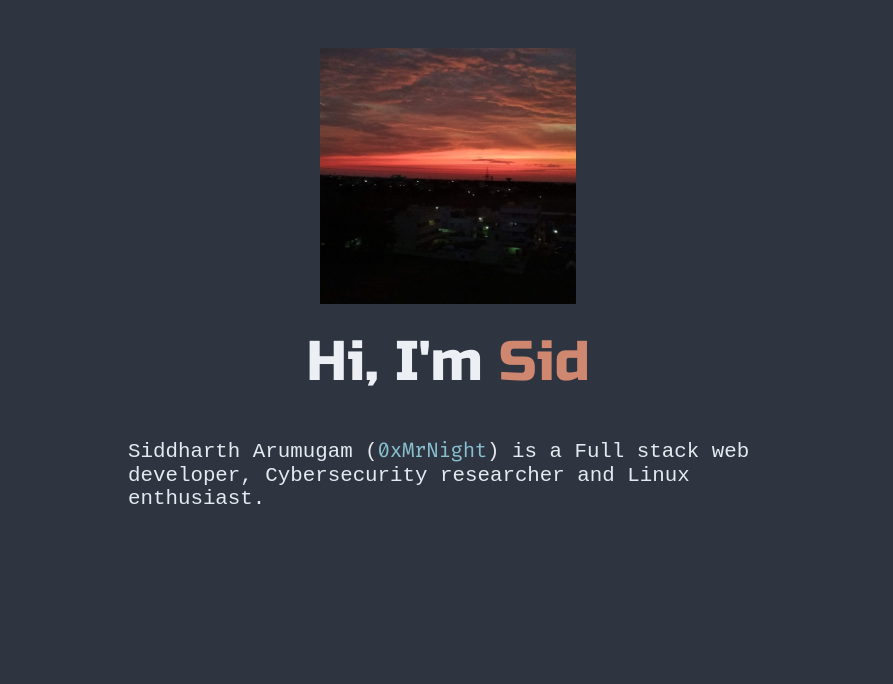
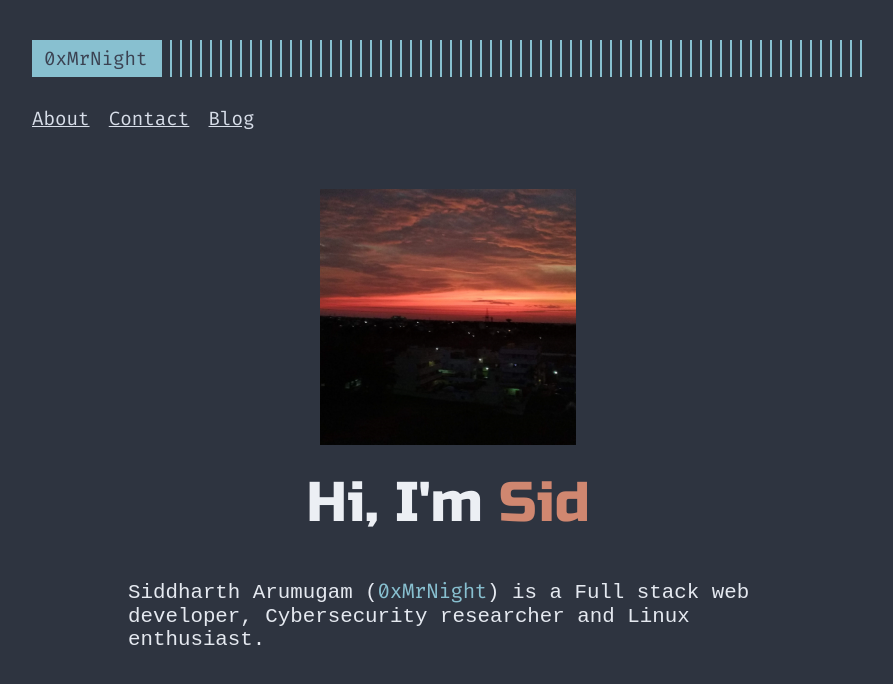
Before and after one commit to 0xMrNight/portfolio-old, a Next.js app: page / in a window 1280 px wide. Shown: the top 684 px of the page, without its empty margins (192-1085 px from the left). Built offline with nearby package versions, Linux system fonts and the light colour scheme.

Commit message:
Import header

```diff
--- a/pages/404.js
+++ b/pages/404.js
@@ -1,4 +1,5 @@
 import styles from "../styles/404.module.css";
+import Header from "../components/Header";
 import Head from "next/head";
 import Link from "next/link";
 
@@ -9,6 +10,7 @@ export default function custom404() {
         <meta name="robots" content="noindex" />
         <title> 404 - Page Not Found </title>
       </Head>
+      <Header />
       <div className={styles.container}>
         <h1>
           <span className={`text-red ${styles.errCode}`}>404</span>{" "}
--- a/pages/index.js
+++ b/pages/index.js
@@ -1,4 +1,5 @@
 import Head from "../components/Head";
+import Header from "../components/Header";
 import Img from "next/image";
 
 import Logo from "../public/img/logo.jpg";
@@ -14,6 +15,7 @@ export default function Home() {
         og_url="https://mrnight.tk/"
         og_image="/img/logo.jpg"
       />
+      <Header />
       <main className={styles.main}>
         <div className={styles.intro}>
           <div className={styles.logo}>
```
